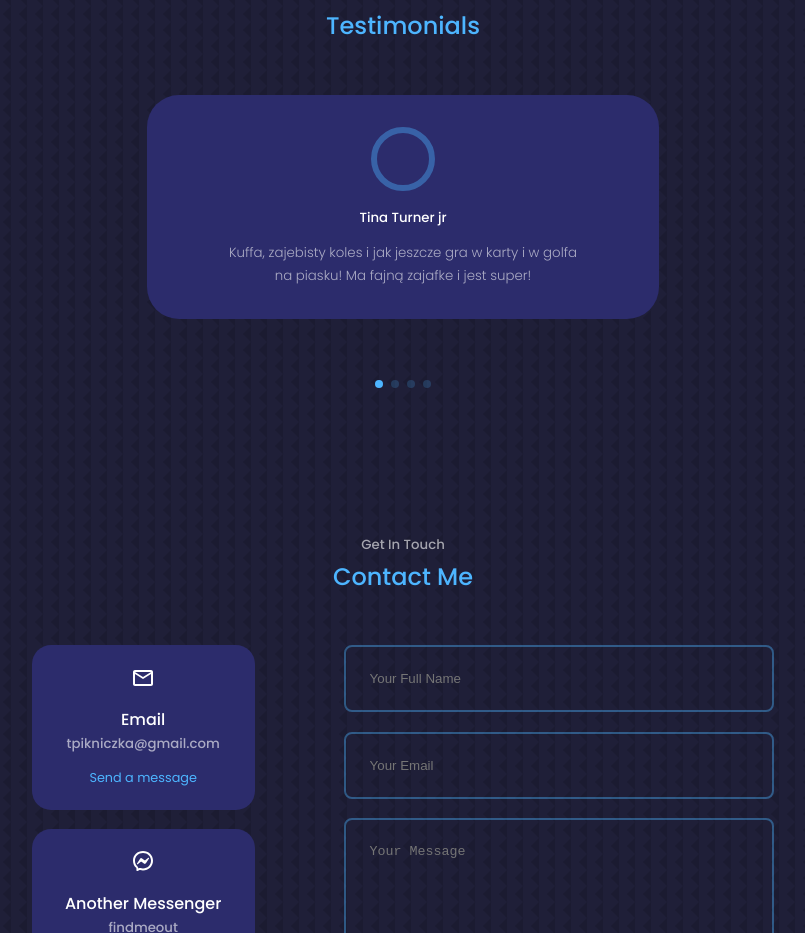
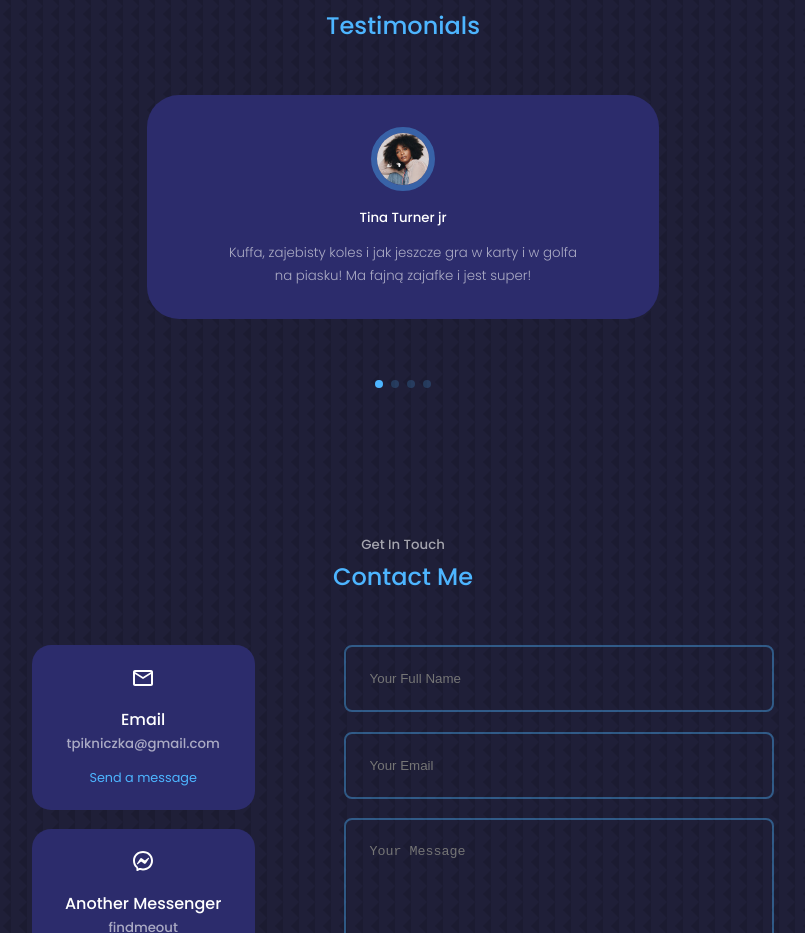
Before and after one commit to piknik1979/tomasz-portfolio, a React (Create React App) app: page / in a window 1280 px wide. Shown: the part 3722-4655 px from the top of the page, without its empty margins (237-1042 px from the left). Built offline with nearby package versions, Linux system fonts and the light colour scheme.

Commit message:
avatars added

```diff
--- a/src/components/testimonials/Testimonials.jsx
+++ b/src/components/testimonials/Testimonials.jsx
@@ -56,7 +56,7 @@ const Testimonials = () => {
             return (
               <SwiperSlide key={index} className="testimonial">
               <div className="client__avatar">
-                {/* <img src={avatar}/> */}
+                <img alt="noreferrer" src={avatar}/>
               </div>
               <h5 className='client__name'>{name}</h5>
               <small className='client__review'>{review}</small>
```
